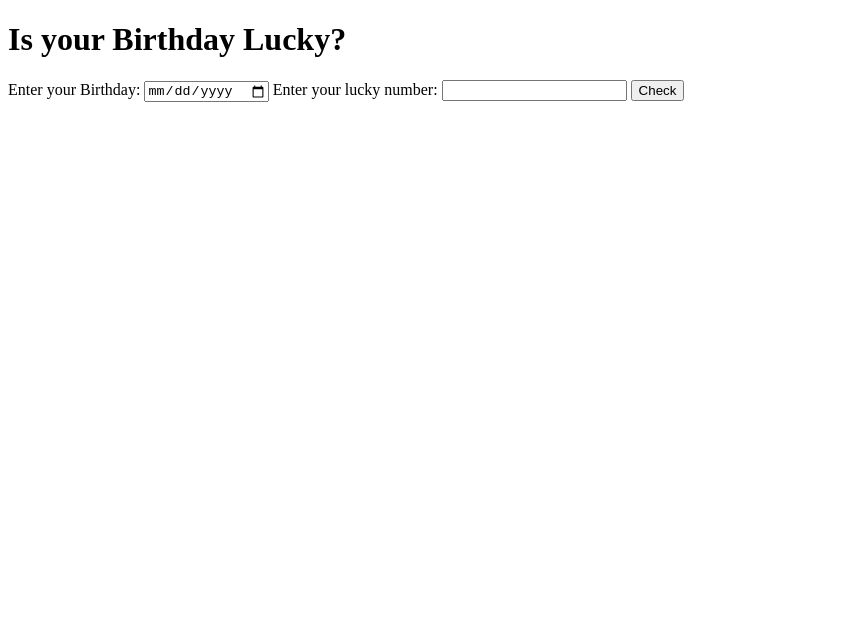
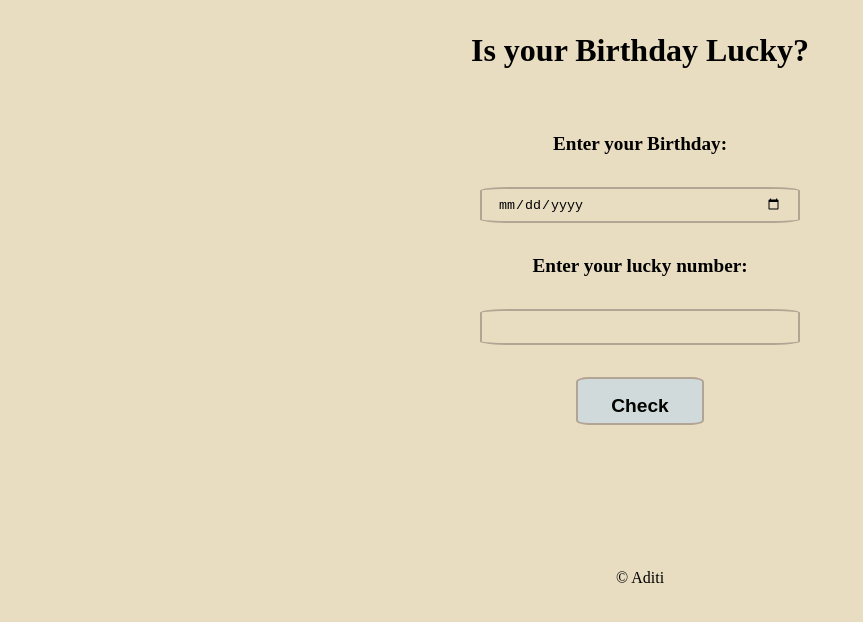
Before and after one commit to Aditi0505/Lucky-Birthday, a plain HTML site: page index.html in a window 1280 px wide. Shown: the whole page, without its empty margins (0-863 px from the left). Drawn offline with Linux system fonts and the light colour scheme.

Commit message:
style: change background color

```diff
--- a/index.html
+++ b/index.html
@@ -4,6 +4,7 @@
     <meta charset="UTF-8" />
     <meta http-equiv="X-UA-Compatible" content="IE=edge" />
     <meta name="viewport" content="width=device-width, initial-scale=1.0" />
+    <link rel="stylesheet" href="style.css" />
     <title>Lucky Birthday</title>
   </head>
   <body>
@@ -12,8 +13,11 @@
     <input type="date" name="birthday" id="birthday" />
     <label for="lucky">Enter your lucky number: </label>
     <input type="number" name="lucky" id="lucky" />
-    <button id="btn-check">Check</button>
+    <div class="btn-container">
+      <button id="btn-check">Check</button>
+    </div>
     <div id="output"></div>
+    <footer class="footer">&copy Aditi</footer>
   </body>
-  <script src="script.js"></script>
+  <script src="script.js" type="text/javascript"></script>
 </html>
--- a/script.js
+++ b/script.js
@@ -9,8 +9,10 @@ var outputText = document.querySelector("#output");
 btnCheck.addEventListener("click", clickHandler);
 
 function clickHandler() {
+  if (birthdayInput.value === "" || luckyInput.value === "") {
+    outputText.innerText = "Please fill out both the fields!";
+  } else {
     var birthdayDigits = birthdayInput.value.replace(/-/g, 0);
-  console.log(birthdayDigits);
     var sum = 0;
     for (var i = 0; i < birthdayDigits.length; i++) {
       sum = sum + Number(birthdayDigits[i]);
@@ -21,3 +23,4 @@ function clickHandler() {
       outputText.innerText = "Your Birthday is not that Lucky! 😯";
     }
   }
+}
--- /dev/null
+++ b/style.css
@@ -0,0 +1,56 @@
+* {
+  margin: 0;
+  padding: 0;
+  box-sizing: border-box;
+  background-color: #e8ddc1;
+}
+
+body {
+  display: flex;
+  flex-direction: column;
+  align-items: center;
+  justify-content: center;
+}
+h1,
+label {
+  padding: 2rem;
+}
+label {
+  font-weight: bolder;
+  font-size: larger;
+}
+.btn-container {
+  margin: 2rem;
+}
+
+input {
+  padding: 1rem;
+  width: 20rem;
+  height: 2rem;
+  border-radius: 10%;
+  border-color: #b3a593;
+  border-style: solid;
+}
+
+button {
+  padding: 1rem;
+  height: 3rem;
+  border-radius: 10%;
+  background-color: #d0dada;
+  border-style: solid;
+  font-weight: bolder;
+  font-size: larger;
+  width: 8rem;
+  color: #030300;
+  cursor: pointer;
+  border-color: #b3a593;
+}
+
+.footer {
+  margin-top: 7rem;
+}
+
+#output {
+  font-size: 30px;
+  font-weight: bolder;
+}
```
Lines whose indentation alone changed are shown as unchanged.
